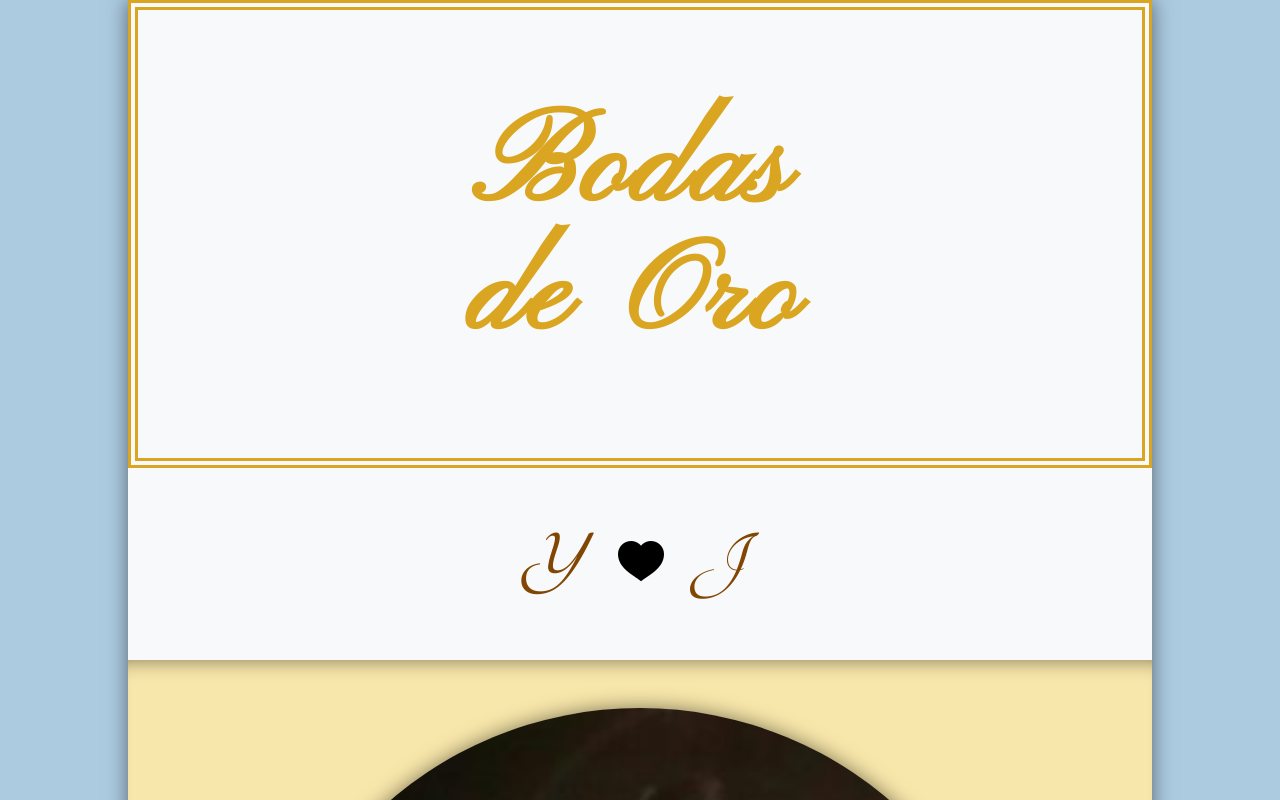
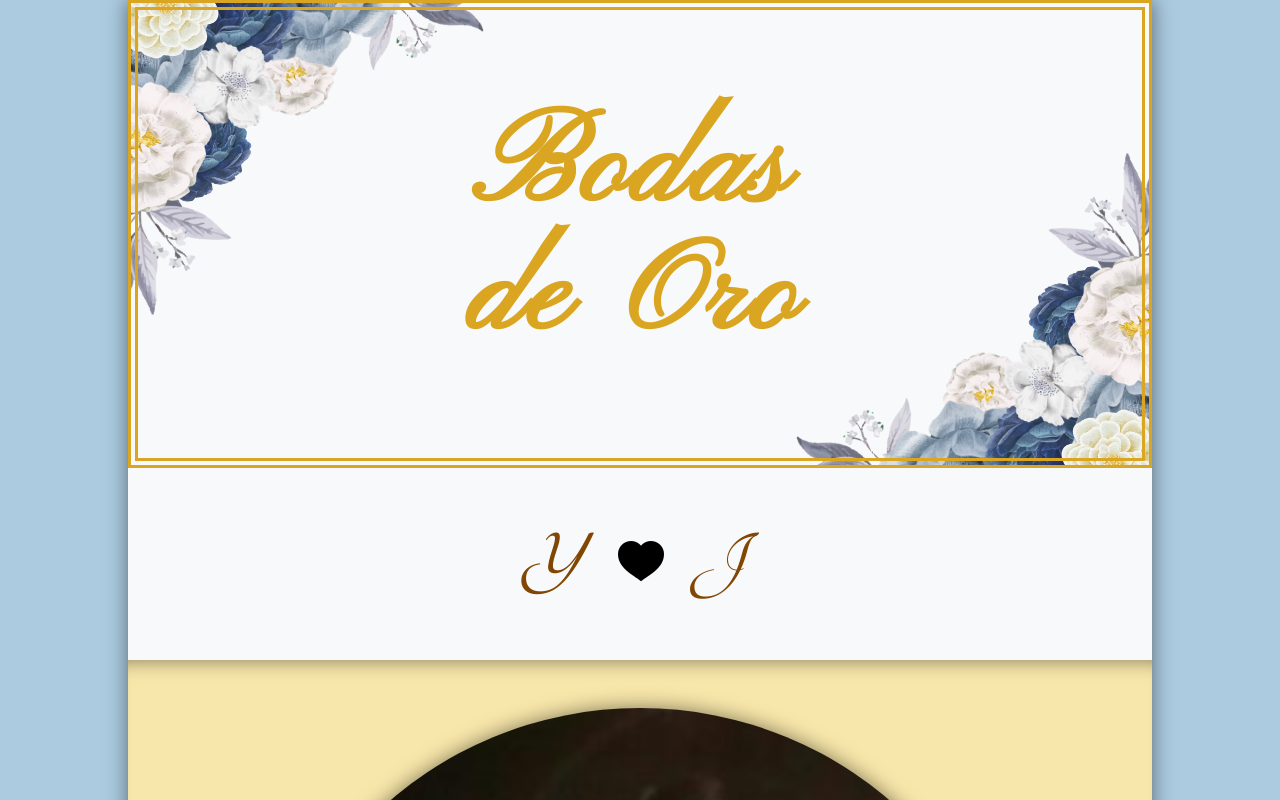
Before and after one commit to brian101016/golden-tickets, a React app: page / in a window 1280 px wide. Shown: the top 800 px of the page. Built offline with nearby package versions, Linux system fonts and the light colour scheme; no server answers.

Commit message:
Flower corners added

```diff
--- /dev/null
+++ b/src/components/FlowerCorner.tsx
@@ -0,0 +1,174 @@
+import styled, { css } from "styled-components";
+import { parseCSS } from "scripts/FunctionsBundle";
+import IP from "@utils/ImageProvider";
+
+// #region ##################################################################################### PROPS
+type _Base = import("@utils/ClassTypes")._Base;
+// FlowerCorner => Rename all instances to use (CTRL + SHIFT + L)
+type FlowerCornerProps = {
+  /** X coord for the `transform` property. It also needs a measure unit (px, rem). */
+  _x?: string;
+  /** Y coord for the `transform` property.  It also needs a measure unit (px, rem). */
+  _y?: string;
+  /** Number for the `scale(x)` function. */
+  _scale?: number;
+  /** Number of degrees for the `rotate(x)` function. */
+  _rotate?: number;
+} & _Base;
+// #endregion
+
+// #region ##################################################################################### COMPONENT
+const _FlowerCorner = (props: FlowerCornerProps) => {
+  // ---------------------------------------------------------------------- RETURN
+  return (
+    <div className={props.className}>
+      <div
+        style={{
+          width: "145.956px",
+          height: "132.156px",
+          transform: "translate(135.986px, 275.724px)",
+        }}
+      >
+        <img src={IP.shape.flower_dark} alt="flower dark" />
+      </div>
+
+      <div
+        style={{
+          width: "110.506px",
+          height: "103.072px",
+          transform: "translate(285.501px, 189.596px)",
+        }}
+      >
+        <img src={IP.shape.flower_white} alt="flower white" />
+      </div>
+
+      <div
+        style={{
+          width: "185.162px",
+          height: "217.605px",
+          transform: "translate(391.481px, 25.1261px) rotate(60.7628deg)",
+        }}
+      >
+        <img src={IP.shape.flower_branch} alt="flower branch" />
+      </div>
+
+      <div
+        style={{
+          width: "233.094px",
+          height: "180.966px",
+          transform: "translate(250.967px, 47.3527px)",
+        }}
+      >
+        <img src={IP.shape.flower_blue} alt="flower blue" />
+      </div>
+
+      <div
+        style={{
+          width: "199.36px",
+          height: "180.511px",
+          transform: "translate(141.394px, 77.9051px)",
+        }}
+      >
+        <img src={IP.shape.flower_dark} alt="flower dark" />
+      </div>
+
+      <div
+        style={{
+          width: "185.162px",
+          height: "217.605px",
+          transform: "translate(43.4055px, 330.807px) rotate(148.241deg)",
+        }}
+      >
+        <img src={IP.shape.flower_branch} alt="flower branch" />
+      </div>
+
+      <div
+        style={{
+          width: "191.069px",
+          height: "190.374px",
+          transform: "translate(42.9573px, 123.945px)",
+        }}
+      >
+        <img src={IP.shape.flower_blue} alt="flower blue" />
+      </div>
+
+      <div
+        style={{
+          width: "161.083px",
+          height: "158.74px",
+          transform: "translate(72.9429px, 44.5746px)",
+        }}
+      >
+        <img src={IP.shape.flower_gray} alt="flower gray" />
+      </div>
+
+      <div
+        style={{
+          width: "186.058px",
+          height: "173.542px",
+          transform: "translate(42.9573px, 247.799px)",
+        }}
+      >
+        <img src={IP.shape.flower_white} alt="flower white" />
+      </div>
+
+      <div
+        style={{
+          width: "117.683px",
+          height: "115.971px",
+          transform: "translate(196.839px, 194.262px)",
+        }}
+      >
+        <img src={IP.shape.flower_gray} alt="flower gray" />
+      </div>
+
+      <div
+        style={{
+          width: "141.578px",
+          height: "144.836px",
+          transform: "translate(96.4908px, 72.0364px) rotate(-180deg)",
+        }}
+      >
+        <img src={IP.shape.flower_yellow} alt="flower yellow" />
+      </div>
+    </div>
+  );
+};
+// #endregion
+
+// #region ##################################################################################### STYLES
+const FlowerCorner = styled(_FlowerCorner).attrs(
+  (props: FlowerCornerProps): FlowerCornerProps => {
+    return {
+      _x: "0px",
+      _y: "0px",
+      _scale: 1,
+      _rotate: 0,
+      ...props,
+    };
+  }
+)<FlowerCornerProps>`
+  ${(props) => css`
+    position: absolute;
+    transform: translate(${props._x}, ${props._y}) scale(${props._scale})
+      rotate(${props._rotate}deg);
+
+    > div {
+      position: absolute;
+    }
+
+    img {
+      display: block;
+      position: absolute;
+      width: 100%;
+      height: 100%;
+    }
+
+    ${parseCSS(props._style)}
+  `}
+`;
+// #endregion
+
+// #region ##################################################################################### EXPORTS
+export default FlowerCorner;
+// #endregion
--- a/src/components/ImageHolder.tsx
+++ b/src/components/ImageHolder.tsx
@@ -7,20 +7,37 @@ type _Base = import("@utils/ClassTypes")._Base;
 type ImageHolderProps = {
   children?: React.ReactNode;
 
+  /** `boolean` - Shows visible lines as background. */
   _debug?: boolean;
+  /** `boolean` - Dictates if the image is selectable or not. */
   _selectable?: boolean;
 
+  /** Values for the `HTMLImageElement`. */
   _image?: {
+    /** Image source.  */
     _src?: string;
+    /** Alt text. */
     _alt?: string;
+    /** Size, in format [width, height] or a single string for both. */
     _size?: [string, string] | string;
+    /** Position shortcut for the image inside the canvas. Numbers from `1` to `9`.
+     * Think of it like the numeric pad, where `5` is horizontal-center + vertical-middle.
+     * `8` is Top + Center. `6` is Middle + Right. */
     _position?: number;
+    /** Sets a positive `z-index` if `"top"` or negative otherwise. */
     _layer?: "top" | "bottom";
   } & _Base;
 
+  /** Values for the `HTMLDivElement` that holds the image inside it. */
   _canvas?: {
+    /** `string` - Element width. */
     _width?: string;
+    /** `string` - Element height. */
     _height?: string;
+    /** Either a predefined position, or an object with possibly each parameter.
+     *  The `"top"` & `"bottom"` mean `top/bottom: 100%` respectibly.
+     *  While the `"top-in"` & `"bottom-in"` mean `top/bottom: 0&` respectibly.
+     */
     _position?:
       | {
           top?: string;
@@ -67,8 +84,8 @@ const _ImageHolder = (props: ImageHolderProps) => {
 // #region ##################################################################################### STYLES
 const ImageHolder = styled(_ImageHolder).attrs(
   (props: ImageHolderProps): ImageHolderProps => {
-    var canvasPosition = {};
-    var canvasDisplay = {};
+    let canvasPosition = {};
+    let canvasDisplay = {};
 
     if (props._canvas?._position === "bottom-in")
       canvasPosition = { bottom: "0%" };
@@ -117,7 +134,7 @@ const ImageHolder = styled(_ImageHolder).attrs(
         _alt: "Displayed Image",
         _size: "auto",
         _src: "https://picsum.photos/200/300",
-        _layer: "bottom",
+        _layer: "top",
         ...props._image,
       },
     };
--- a/src/screens/LandingScreen.tsx
+++ b/src/screens/LandingScreen.tsx
@@ -8,6 +8,7 @@ import Countdown from "@components/Countdown";
 import Column from "@components/Column";
 import Paralax from "@components/Paralax";
 import ImageHolder from "@components/ImageHolder";
+import FlowerCorner from "@components/FlowerCorner";
 
 // #region ##################################################################################### PROPS
 type _Base = import("@utils/ClassTypes")._Base;
@@ -27,16 +28,43 @@ const _LandingScreen = (props: LandingScreenProps) => {
   // ---------------------------------------------------------------------- RETURN
   return (
     <div className={props.className + " vertical-screen"}>
+      <div className="text-ellipsis">
         <ImageHolder
           _image={{
-          _src: IP.shape.flower_blue,
+            _position: 7,
           }}
-      />
+          _canvas={{
+            _position: {
+              top: "-6.5rem",
+              left: "-5.5rem",
+            },
+            _style: { overflow: "visible" },
+          }}
+        >
+          <FlowerCorner _scale={0.75} />
+        </ImageHolder>
+
         <p className="big-title">
           Bodas
           <br />
           de Oro
         </p>
+
+        <ImageHolder
+          _image={{
+            _position: 9,
+          }}
+          _canvas={{
+            _position: {
+              top: "6.5rem",
+              left: "5.5rem",
+            },
+            _style: { overflow: "visible" },
+          }}
+        >
+          <FlowerCorner _rotate={180} _scale={0.75} />
+        </ImageHolder>
+      </div>
 
       <h1 style={{ letterSpacing: "0.5ch" }}>
         <span>Y</span>
--- a/src/theme/styles.scss
+++ b/src/theme/styles.scss
@@ -398,6 +398,7 @@ body,
 
   background-color: var(--color-shadow-white);
   box-shadow: var(--shadow-round);
+  // overflow: hidden;
 }
 
 // ---------------------------------------------------------------------- DISABLE POINTER EVENTS
@@ -615,9 +616,12 @@ a {
 // ---------------------------------------------------------------------- BIG TITLE
 .big-title,
 .header-title {
-  margin: var(--margin-title);
-  margin-top: 0;
+  // margin: var(--margin-title);
+  // margin-top: 0;
   padding: var(--padding-big);
+
+  position: relative;
+  z-index: 10;
 
   border: 10px solid;
   border-style: double;
@@ -631,6 +635,11 @@ a {
   text-align: center;
   font-variant: normal;
   letter-spacing: 4px;
+
+  @media screen and (max-width: 500px) {
+    padding-left: 0;
+    padding-right: 0;
+  }
 }
 
 // ---------------------------------------------------------------------- TITLE - H1
```
Lines whose indentation alone changed are shown as unchanged.
